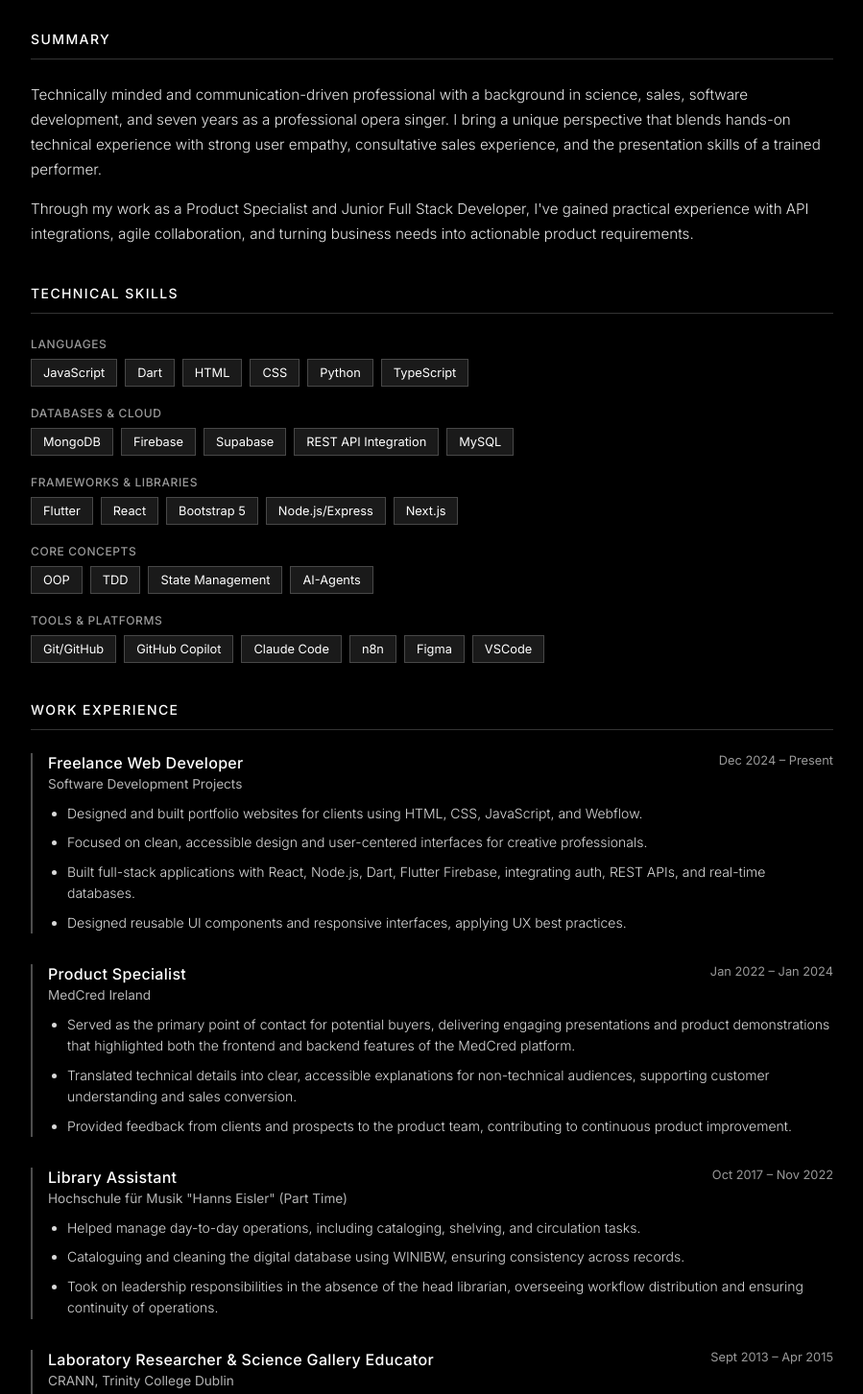
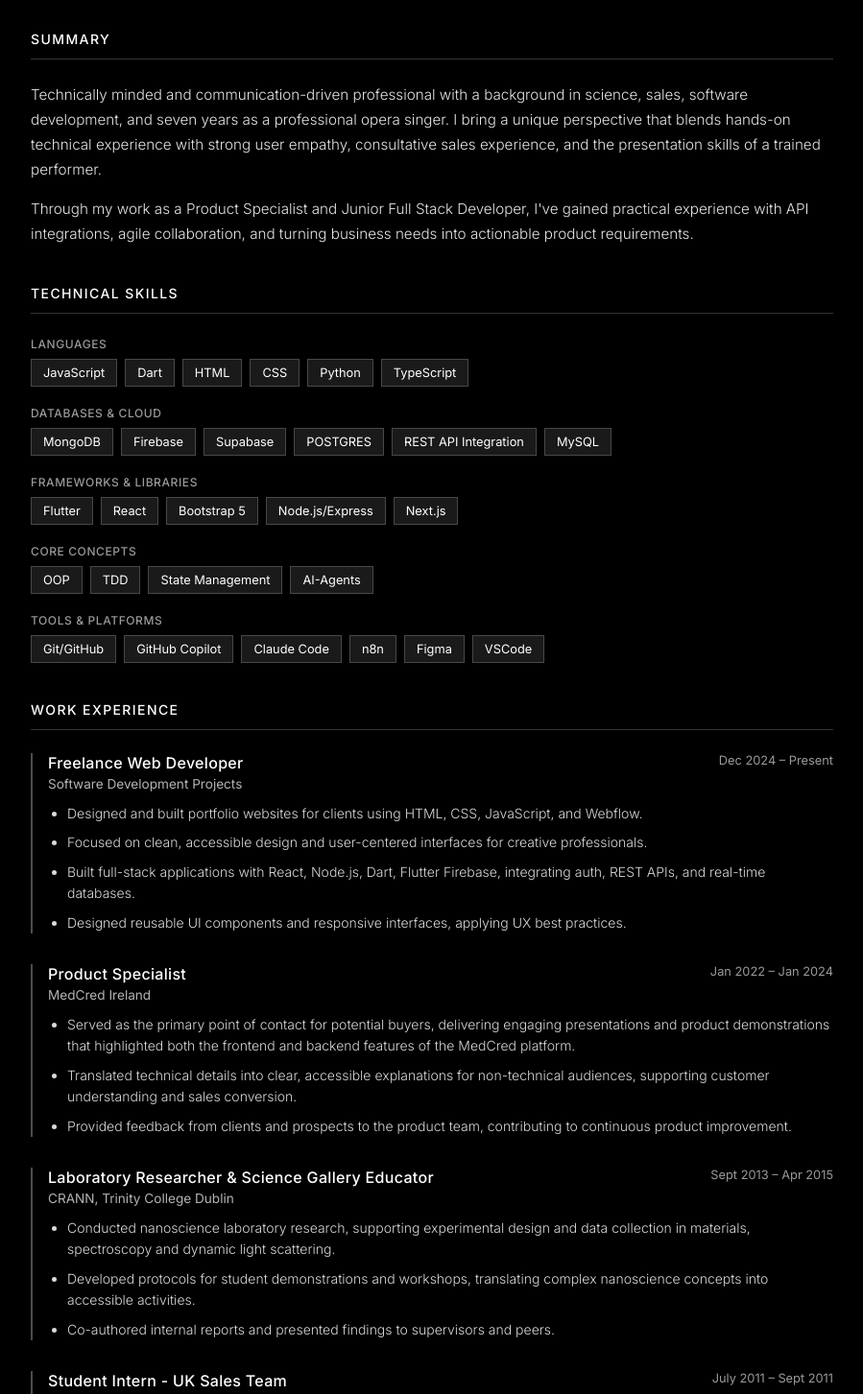
Before and after one commit to irishmango/shokri-portfolio-26, a Next.js app: page /cv in a window 1280 px wide. Shown: the top 1453 px of the page at 96% size, without its empty margins (190-1089 px from the left). Built offline with nearby package versions, Linux system fonts and the light colour scheme.

Commit message:
Update skill categories and comment out Library Assistant experience

```diff
--- a/src/app/cv/page.tsx
+++ b/src/app/cv/page.tsx
@@ -29,7 +29,7 @@ const skillCategories: SkillCategory[] = [
   },
   {
     label: "Databases & Cloud",
-    skills: ["MongoDB", "Firebase", "Supabase", "REST API Integration", "MySQL"]
+    skills: ["MongoDB", "Firebase", "Supabase", "POSTGRES", "REST API Integration", "MySQL"]
   },
   {
     label: "Frameworks & Libraries",
@@ -67,16 +67,16 @@ const workExperience: WorkExperience[] = [
       "Provided feedback from clients and prospects to the product team, contributing to continuous product improvement."
     ]
   },
-  {
-    title: "Library Assistant",
-    company: "Hochschule für Musik \"Hanns Eisler\" (Part Time)",
-    duration: "Oct 2017 – Nov 2022",
-    bullets: [
-      "Helped manage day-to-day operations, including cataloging, shelving, and circulation tasks.",
-      "Cataloguing and cleaning the digital database using WINIBW, ensuring consistency across records.",
-      "Took on leadership responsibilities in the absence of the head librarian, overseeing workflow distribution and ensuring continuity of operations."
-    ]
-  },
+  // {
+  //   title: "Library Assistant",
+  //   company: "Hochschule für Musik \"Hanns Eisler\" (Part Time)",
+  //   duration: "Oct 2017 – Nov 2022",
+  //   bullets: [
+  //     "Helped manage day-to-day operations, including cataloging, shelving, and circulation tasks.",
+  //     "Cataloguing and cleaning the digital database using WINIBW, ensuring consistency across records.",
+  //     "Took on leadership responsibilities in the absence of the head librarian, overseeing workflow distribution and ensuring continuity of operations."
+  //   ]
+  // },
   {
     title: "Laboratory Researcher & Science Gallery Educator",
     company: "CRANN, Trinity College Dublin",
```
